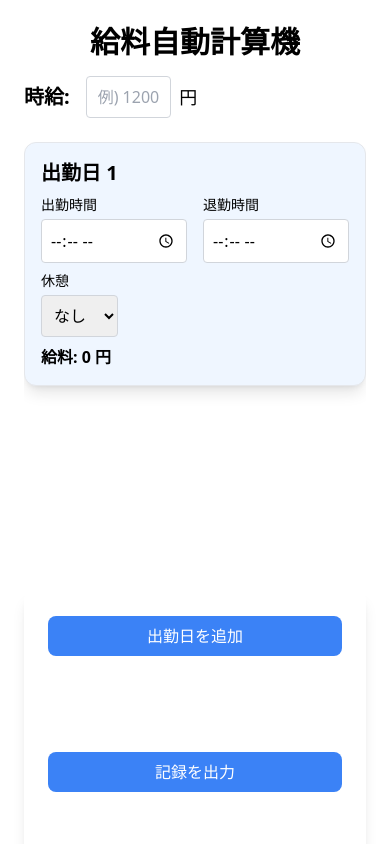
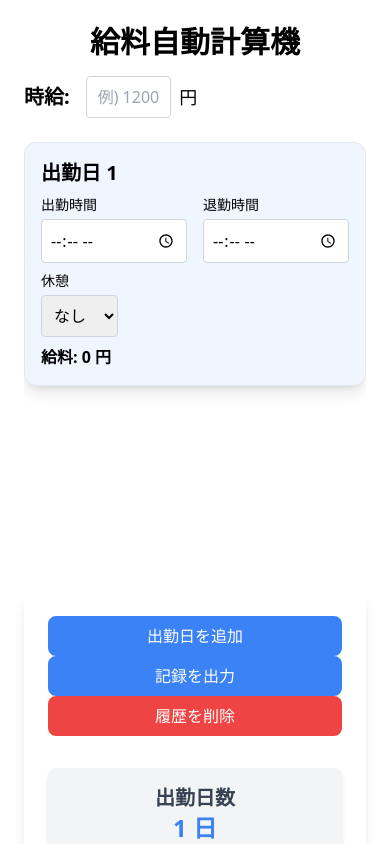
Before and after one commit to Maito-Funakoshi/income_calculator, a Next.js app: page / in a window 390 px wide. Shown: the top 844 px of the page. Built offline with nearby package versions, Linux system fonts and the light colour scheme.

Commit message:
スマホでボタン同士の距離を狭める

```diff
--- a/app/page.tsx
+++ b/app/page.tsx
@@ -342,7 +342,7 @@
       </div>
 
       <div className="p-6 bg-white shadow-lg rounded-lg">
-        <div className="flex flex-col md:flex-row justify-center gap-24">
+        <div className="flex flex-col md:flex-row justify-center md:gap-24">
           <button
             onClick={handleAddDay}
             className="px-4 py-2 bg-blue-500 text-white rounded-lg hover:bg-blue-600"
```
